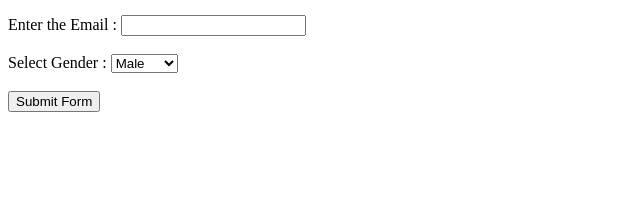
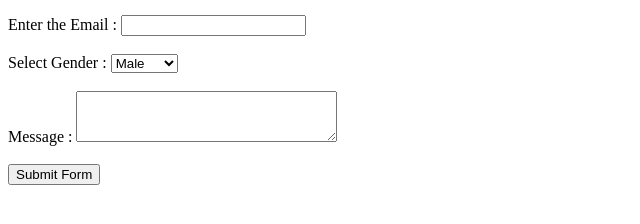
Before and after one commit to Ujwal1256/HTML-Assignments, a plain HTML site: page ContactForm.html in a window 1280 px wide. Shown: the part 104-328 px from the top of the page, without its empty margins (0-640 px from the left). Drawn offline with Linux system fonts and the light colour scheme.

Commit message:
Update ContactForm.html

```diff
--- a/ContactForm.html
+++ b/ContactForm.html
@@ -27,6 +27,11 @@
                 </select>
         </div>
         <br>
+        <div>
+            <label for="message">Message : </label>
+            <textarea name="message" id="message" rows="3" cols="30"></textarea>
+        </div>
+        <br>
         <button type="submit">Submit Form</button>
     </form>
 </body>
```
